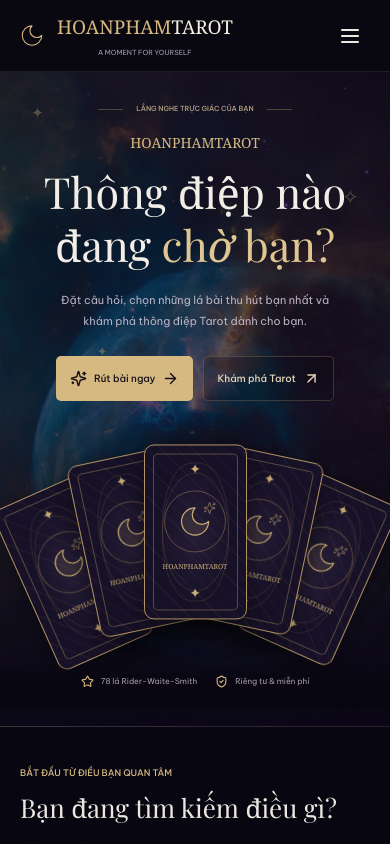
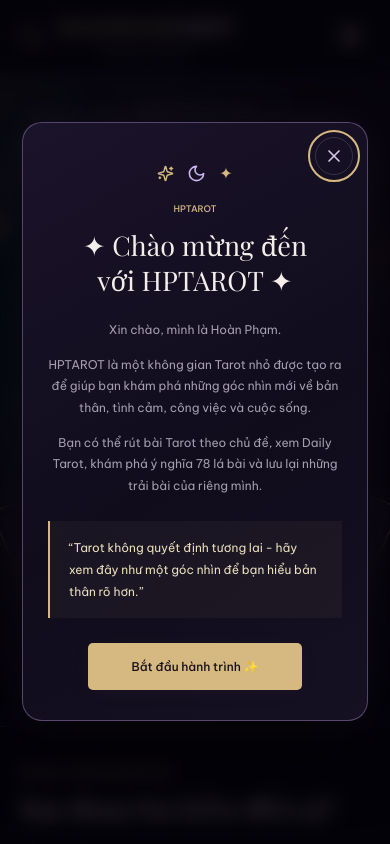
Before and after one commit to hoanphamkid/TarotbyKid, a React (Vite) app: page / in a window 390 px wide. Shown: the top 844 px of the page. Built offline with nearby package versions, Linux system fonts and the light colour scheme; a web font is replaced by a local one.

Commit message:
Add welcome announcement modal

```diff
--- /dev/null
+++ b/src/components/WelcomeModal.jsx
@@ -0,0 +1,40 @@
+import { useEffect, useRef, useState } from "react";
+import { Moon, Sparkles, X } from "lucide-react";
+
+export default function WelcomeModal() {
+  const [open, setOpen] = useState(true);
+  const closeButton = useRef(null);
+
+  useEffect(() => {
+    if (!open) return undefined;
+    const onKeyDown = (event) => {
+      if (event.key === "Escape") setOpen(false);
+    };
+    document.body.classList.add("modal-open");
+    document.addEventListener("keydown", onKeyDown);
+    closeButton.current?.focus();
+    return () => {
+      document.body.classList.remove("modal-open");
+      document.removeEventListener("keydown", onKeyDown);
+    };
+  }, [open]);
+
+  if (!open) return null;
+  return (
+    <div className="welcome-overlay" role="presentation" onMouseDown={() => setOpen(false)}>
+      <section className="welcome-modal" role="dialog" aria-modal="true" aria-labelledby="welcome-title" onMouseDown={(event) => event.stopPropagation()}>
+        <button ref={closeButton} className="welcome-close" type="button" aria-label="Đóng lời chào" onClick={() => setOpen(false)}>
+          <X size={20} />
+        </button>
+        <div className="welcome-symbols" aria-hidden="true"><Sparkles size={17} /><Moon size={19} /><span>✦</span></div>
+        <div className="eyebrow">HPTAROT</div>
+        <h1 id="welcome-title">✦ Chào mừng đến với HPTAROT ✦</h1>
+        <p>Xin chào, mình là Hoàn Phạm.</p>
+        <p>HPTAROT là một không gian Tarot nhỏ được tạo ra để giúp bạn khám phá những góc nhìn mới về bản thân, tình cảm, công việc và cuộc sống.</p>
+        <p>Bạn có thể rút bài Tarot theo chủ đề, xem Daily Tarot, khám phá ý nghĩa 78 lá bài và lưu lại những trải bài của riêng mình.</p>
+        <blockquote>“Tarot không quyết định tương lai - hãy xem đây như một góc nhìn để bạn hiểu bản thân rõ hơn.”</blockquote>
+        <button type="button" className="button primary welcome-start" onClick={() => setOpen(false)}>Bắt đầu hành trình ✨</button>
+      </section>
+    </div>
+  );
+}
--- a/src/main.jsx
+++ b/src/main.jsx
@@ -14,6 +14,7 @@ import { Cards, CardDetail } from "./pages/Cards";
 import History from "./pages/History";
 import Space from "./pages/Space";
 import Feedback from "./pages/Feedback";
+import WelcomeModal from "./components/WelcomeModal";
 import "./styles/index.css";
 class ErrorBoundary extends React.Component {
   state = { error: false };
@@ -45,6 +46,7 @@ function App() {
   return (
     <ErrorBoundary>
       <BrowserRouter>
+        <WelcomeModal />
         <Routes>
           <Route element={<Layout />}>
             <Route index element={<Home />} />
--- a/src/styles/index.css
+++ b/src/styles/index.css
@@ -2152,6 +2152,19 @@ legend {
   max-width: 820px;
   margin: auto;
 }
+body.modal-open { overflow: hidden; }
+.welcome-overlay { position: fixed; inset: 0; z-index: 100; display: grid; place-items: center; padding: 22px; background: #030207b8; backdrop-filter: blur(9px); animation: welcome-fade 0.3s ease both; }
+.welcome-modal { position: relative; width: min(100%, 590px); max-height: min(760px, calc(100vh - 44px)); overflow: auto; padding: 42px 46px 38px; text-align: center; border: 1px solid #a98bca73; border-radius: 20px; background: linear-gradient(150deg, #1b132a 0%, #100c1c 56%, #151022 100%); box-shadow: 0 22px 75px #000b, 0 0 40px #8164af20; animation: welcome-scale 0.3s ease both; }
+.welcome-close { position: absolute; top: 14px; right: 14px; width: 38px; height: 38px; display: grid; place-items: center; border: 1px solid #ffffff24; border-radius: 50%; color: #d6c6e5; }
+.welcome-close:hover { color: var(--gold); border-color: var(--gold); }
+.welcome-symbols { display: flex; justify-content: center; align-items: center; gap: 13px; color: var(--gold); margin-bottom: 16px; }
+.welcome-symbols svg:nth-child(2) { color: #cbb8ef; }
+.welcome-modal h1 { font-size: 33px; line-height: 1.28; margin: 11px 0 22px; color: #f3eee9; }
+.welcome-modal p { max-width: 470px; margin: 0 auto 13px; font-size: 13px; line-height: 1.8; }
+.welcome-modal blockquote { margin: 25px 0; padding: 16px 19px; border-left: 2px solid var(--gold); background: #d6b9810d; color: #eadfbf; font-size: 13px; line-height: 1.8; text-align: left; }
+.welcome-start { min-width: 214px; font-size: 12px; }
+@keyframes welcome-fade { from { opacity: 0; } to { opacity: 1; } }
+@keyframes welcome-scale { from { opacity: 0; transform: scale(.94) translateY(9px); } to { opacity: 1; transform: scale(1) translateY(0); } }
 .journal-panel,
 .streak-panel {
   border: 1px solid #d6b98144;
@@ -2249,6 +2262,9 @@ legend {
   }
 }
 @media (max-width: 800px) {
+  .welcome-modal { padding: 38px 25px 30px; }
+  .welcome-modal h1 { font-size: 27px; padding: 0 18px; }
+  .welcome-modal p,.welcome-modal blockquote { font-size: 12px; }
   .space-stats { grid-template-columns: 1fr 1fr; }
   .streak-panel { align-items: flex-start; flex-direction: column; }
   .reading-page .page-heading h1 {
```
